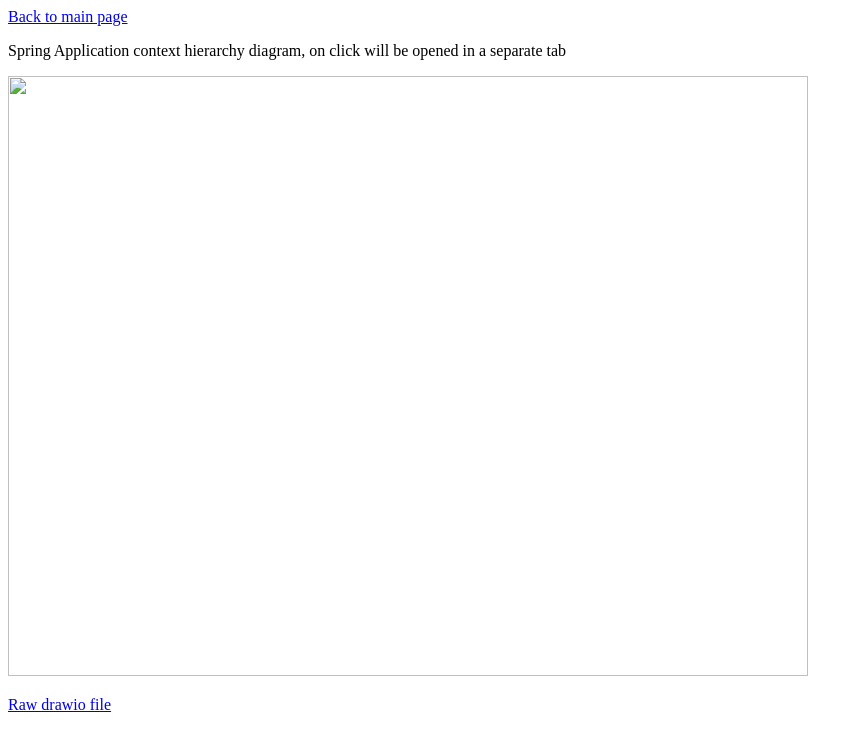
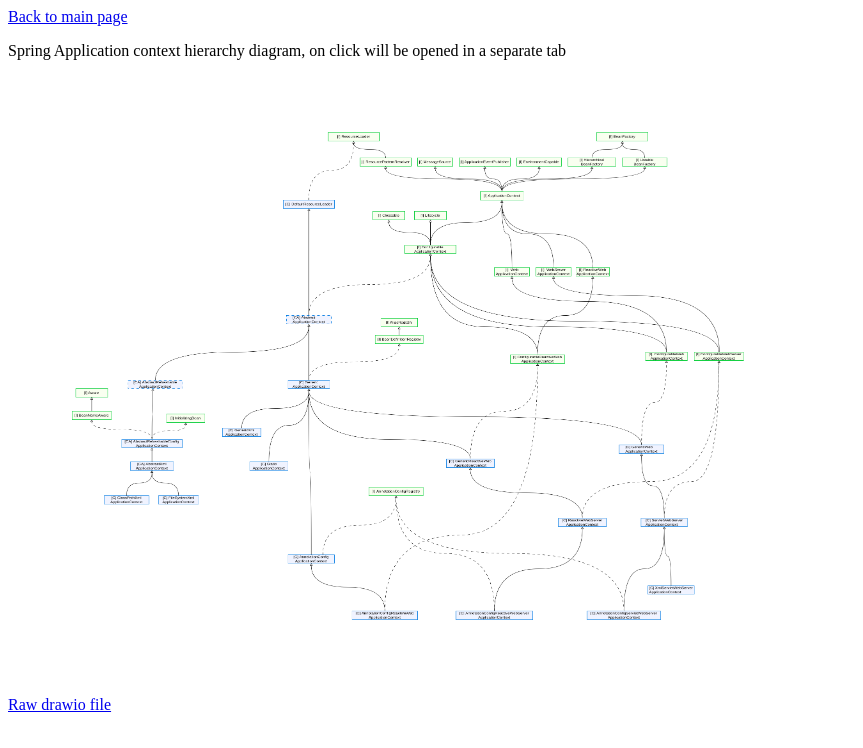
Before and after one commit to langdev2022/langdev2022.github.io, a plain HTML site: page spring-hierarchy/index.html in a window 1280 px wide. Shown: the whole page, without its empty margins (0-863 px from the left). Drawn offline with Linux system fonts and the light colour scheme.

Commit message:
path correction

```diff
--- a/spring-hierarchy/index.html
+++ b/spring-hierarchy/index.html
@@ -20,11 +20,11 @@
             <a href="/" data-astro-cid-uwobpttg>Back to main page</a>
             <article data-astro-cid-uwobpttg>
         <p data-astro-cid-uwobpttg>Spring Application context hierarchy diagram, on click will be opened in a separate tab</p>
-        <a href="assets/ApplicationContext.drawio.png" target="_blank" data-astro-cid-uwobpttg>
-            <img src="assets/ApplicationContext.drawio.png" style="width:800px;height:600px;" data-astro-cid-uwobpttg>
+        <a href="/assets/ApplicationContext.drawio.png" target="_blank" data-astro-cid-uwobpttg>
+            <img src="/assets/ApplicationContext.drawio.png" style="width:800px;height:600px;" data-astro-cid-uwobpttg>
         </a>
         <p data-astro-cid-uwobpttg>
-        <a href="assets/ApplicationContext.drawio" download="ApplicationContext.drawio" data-astro-cid-uwobpttg> Raw drawio file</a>
+        <a href="/assets/ApplicationContext.drawio" download="ApplicationContext.drawio" data-astro-cid-uwobpttg> Raw drawio file</a>
 </p>
             </article>
         </main>
```
